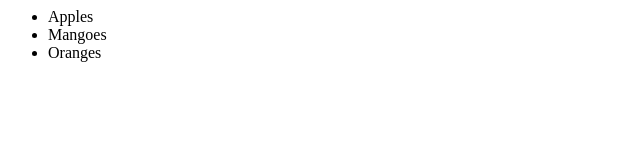
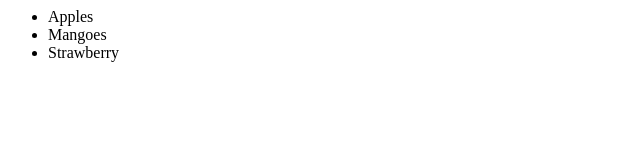
Before and after one commit to irenemaria93/GitTesting, a plain HTML site: page index.html in a window 1280 px wide. Shown: the full height of the page, 0-640 px from the left. Drawn offline with Linux system fonts and the light colour scheme.

Commit message:
added strawberries

```diff
--- a/index.html
+++ b/index.html
@@ -3,7 +3,7 @@
 <ul>
 <li>Apples</li>
 <li>Mangoes</li>
-<li>Oranges</li>
+<li>Strawberry</li>
 </ul>
 </body>
 </html>
```
